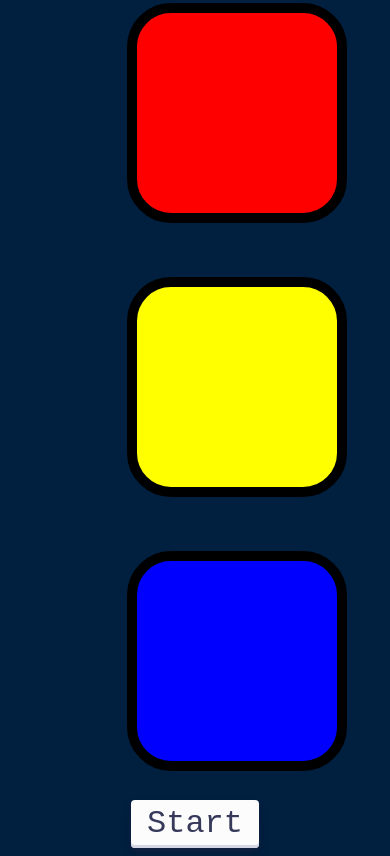
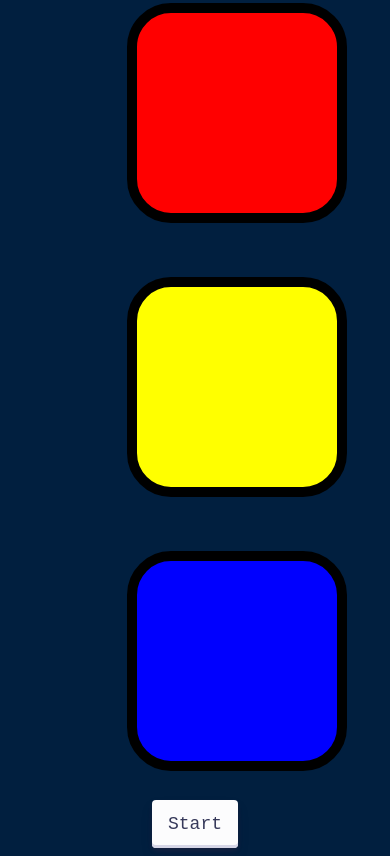
Before and after one commit to KelvinOkuroemi/simon-game, a plain HTML site: page index.html in a window 390 px wide. Shown: the part 477-1333 px from the top of the page. Drawn offline with nearby package versions, Linux system fonts and the light colour scheme.

Commit message:
Update styles.css

```diff
--- a/styles.css
+++ b/styles.css
@@ -101,9 +101,3 @@ body {
   box-shadow: #d6d6e7 0 3px 7px inset;
   transform: translateY(2px);
 }
-
-@media screen and (max-width: 480px) {
- .button-30{
-   font-size : 32px
-  }
-}
```
